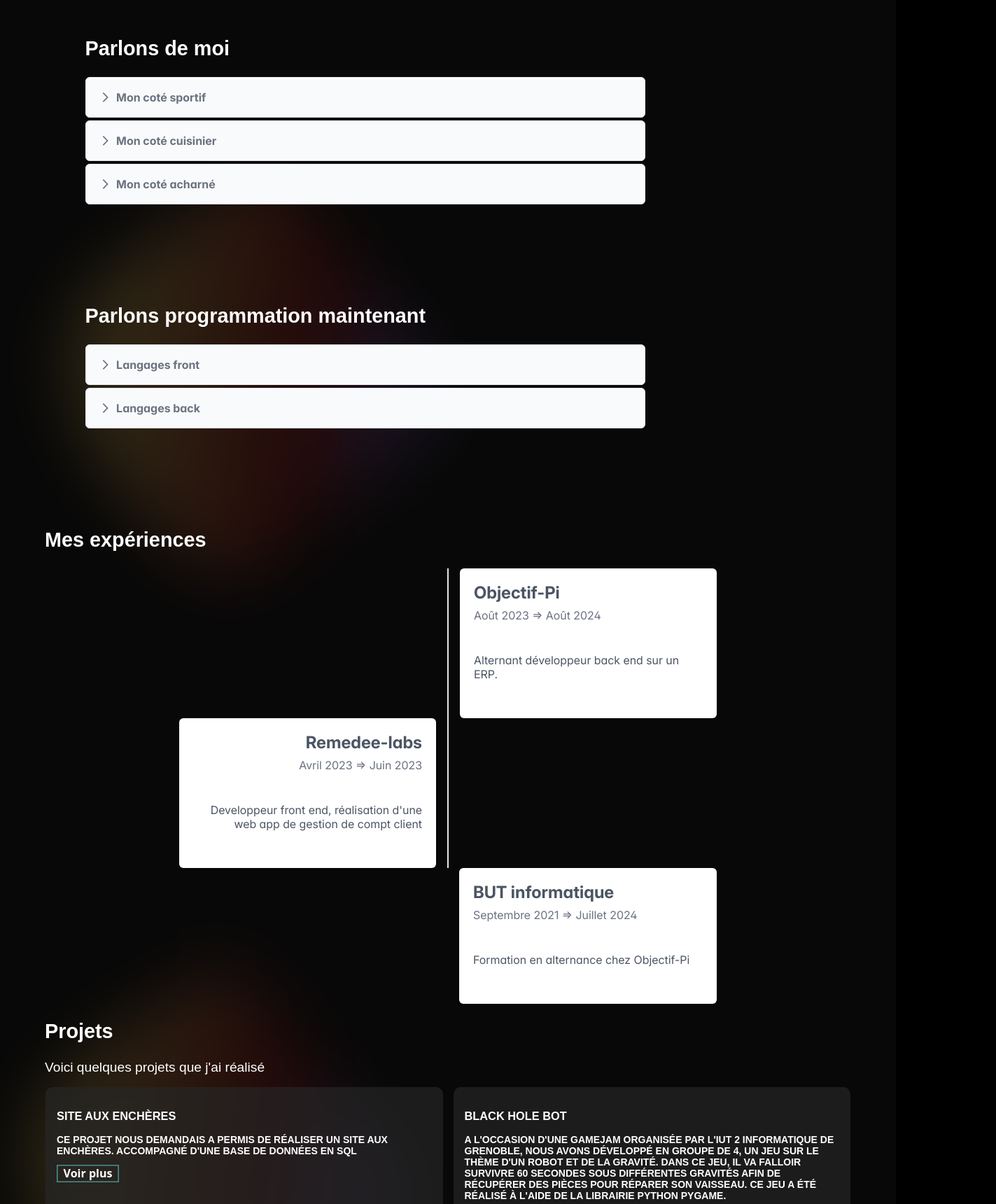
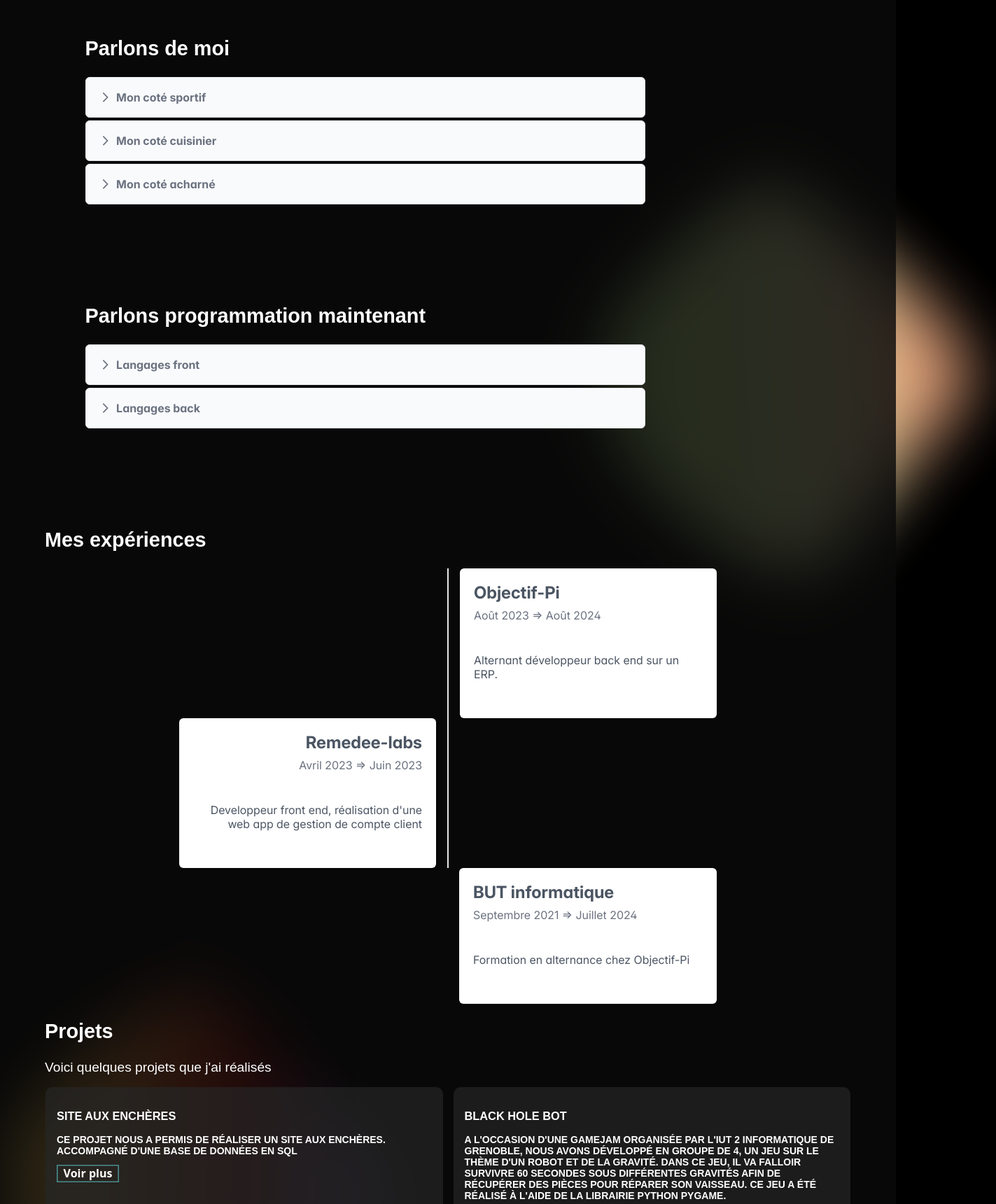
Before and after one commit to Aymdr404/Aymdr404.github.io, a React (Create React App) app: page / in a window 1280 px wide. Shown: the part 1080-2800 px from the top of the page at 70% size, 1423 px wide, since content can reach past the window. Built offline with nearby package versions, Linux system fonts and the light colour scheme; a web font is replaced by a local one.

Commit message:
[FIX] Correction ortographe

```diff
--- a/src/components/experiences/experiences.tsx
+++ b/src/components/experiences/experiences.tsx
@@ -17,7 +17,7 @@ const Experience: React.FC = () => {
 
     const events: TimelineEvent[] = [
         { status: 'Objectif-Pi', date: 'Août 2023 => Août 2024',  color: '#9C27B0', image: 'logo_OP.png', info:'Alternant développeur back end sur un ERP.' },
-        { status: 'Remedee-labs', date: 'Avril 2023 => Juin 2023', color: '#673AB7', image:'Logo_RemedeeLabs.png', info:'Developpeur front end, réalisation d\'une web app de gestion de compt client ' },
+        { status: 'Remedee-labs', date: 'Avril 2023 => Juin 2023', color: '#673AB7', image:'Logo_RemedeeLabs.png', info:'Developpeur front end, réalisation d\'une web app de gestion de compte client ' },
         { status: 'BUT informatique', date: 'Septembre 2021 => Juillet 2024', color: '#FF9800', image:'logo_BUT.png', info:'Formation en alternance chez Objectif-Pi' }
     ];
 
--- a/src/page/accueil/accueil.css
+++ b/src/page/accueil/accueil.css
@@ -9,7 +9,6 @@ body{
 
 
 /*-----------------------------------------------------------------------------------*/
-
 
 /*------------------- CSS Accueil  -------------------*/
 .arrondi {
@@ -25,7 +24,7 @@ body{
   position: absolute;
   opacity: 0.5;
   width: 400px;
-  aspect-ratio: 1/1;
+  aspect-ratio: 1/2;
   animation: animate-background 10s cubic-bezier(0.68, -0.55, 0.27, 1.55) infinite
     alternate forwards;
   filter: blur(40px);
@@ -36,18 +35,14 @@ body{
     rgb(0 164 173) 67%,
     rgba(118, 74, 166, 1) 81%
   );
-
-  /*  Optional  */
-  /*   box-shadow: inset 50px 50px 17px 0px #ff588b,
-    inset 100px 100px 17px 0px #66319f; */
 }
 
-.blob-corp {
+.blob-corp-left {
   position: absolute;
   opacity: 0.9;
   width: 400px;
   aspect-ratio: 1/1;
-  animation: animate-background 10s cubic-bezier(0.68, -0.55, 0.27, 1.55) infinite
+  animation: animate-background 15s cubic-bezier(0.68, -0.55, 0.27, 1.55) infinite
     alternate forwards;
   filter: blur(40px);
   z-index: -1;
@@ -57,13 +52,25 @@ body{
     rgb(173, 0, 0) 67%,
     rgba(118, 74, 166, 1) 81%
   );
+}
 
-  right {
-    left: 90%;
-  }
-  /*  Optional  */
-  /*   box-shadow: inset 50px 50px 17px 0px #ff588b,
-    inset 100px 100px 17px 0px #66319f; */
+.blob-corp-right {
+  position: absolute;
+  opacity: 0.9;
+  width: 400px;
+  aspect-ratio: 1/1;
+  animation: animate-background 20s cubic-bezier(0.68, -0.55, 0.27, 1.55) infinite
+    alternate forwards;
+  filter: blur(40px);
+  z-index: -1;
+  background: linear-gradient(
+    47deg,
+    rgb(183, 235, 135) 21%,
+    rgb(236,228,171) 67%,
+    rgb(245, 171, 129) 81%
+  );
+
+  left:70%;
 }
 
 @keyframes animate-background {
--- a/src/page/accueil/accueil.tsx
+++ b/src/page/accueil/accueil.tsx
@@ -29,7 +29,7 @@ const Acceuil: React.FC = () => {
         <section className="info_personnel">
           <h2>Parlons de moi</h2>
           <AccordeonPerso />
-          <div className="blob-corp right"></div>
+          <div className="blob-corp-right"></div>
         </section>
         <section className="info_professionnel">
           <h2>Parlons programmation maintenant</h2>
@@ -38,13 +38,13 @@ const Acceuil: React.FC = () => {
         <section className="info_experience">
           <h2>Mes expériences</h2>
           <Experience />
-          <div className="blob-corp"></div>
+          <div className="blob-corp-left"></div>
         </section>
         <section className="info_project">
           <h2>Projets</h2>
-          <p>Voici quelques projets que j'ai réalisé</p>
+          <p>Voici quelques projets que j'ai réalisés</p>
           <div className="project_detail">
-            <Project title="Site aux enchères" technologies={['PHP', 'SQL', 'GIT']} description="Ce projet nous demandais a permis de réaliser un site aux enchères.  accompagné d'une base de données en SQL"
+            <Project title="Site aux enchères" technologies={['PHP', 'SQL', 'GIT']} description="Ce projet nous a permis de réaliser un site aux enchères.  accompagné d'une base de données en SQL"
              img_description={['enchères.png']}/>
             <Project title="Black Hole Bot" technologies={['Python', 'GIT']} description="A l'occasion d'une GameJam organisée par l'IUT 2 Informatique de Grenoble, nous avons développé en groupe de 4, un jeu sur le thème d'un robot et de la gravité. Dans ce jeu, il va falloir survivre 60 secondes sous différentes gravités afin de récupérer des pièces pour réparer son vaisseau. Ce jeu a été réalisé à l'aide de la librairie python pygame."
               img_description={['blackholebot-1.png']}/>
```
